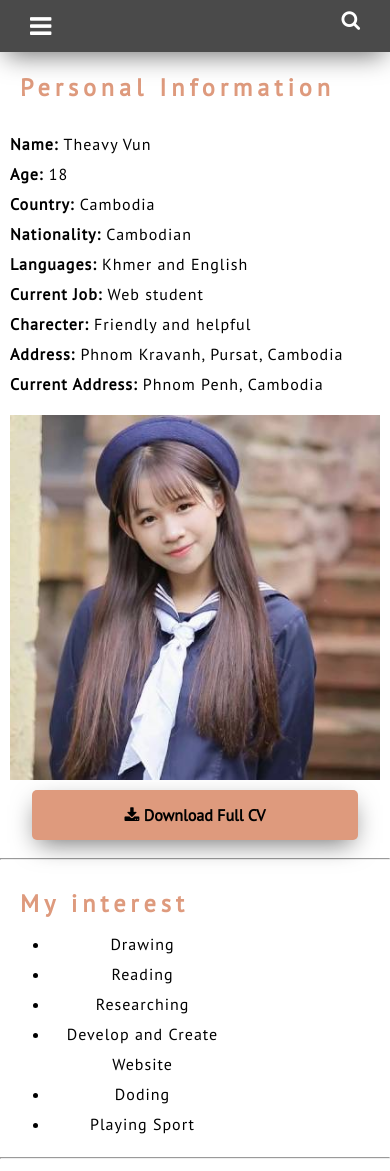
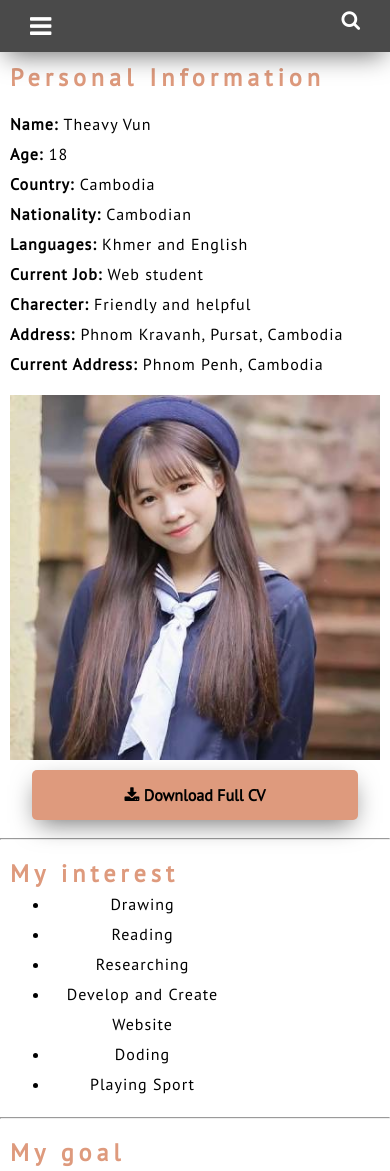
Before and after one commit to TheavyVun/theavy-cv, a plain HTML site: page pages/about.html in a window 390 px wide. Shown: the top 1171 px of the page. Drawn offline with Linux system fonts and the light colour scheme.

Commit message:
remove some style

```diff
--- a/css/style.css
+++ b/css/style.css
@@ -135,7 +135,6 @@ h1, h2 {
 }
 .info h2, .interest h2, .dream h2, .academic h2, .experience h2, .skill h2, .projects h2, .map h2 {
     margin: 0;
-    padding: 10px;
     color: #DE9A7D;
 }
 .info-img {
@@ -159,9 +158,7 @@ h1, h2 {
     margin: auto;
     box-sizing: border-box;
 }
-.interest h2, .dream h2 {
-    width: 50%;
-}
+
 .hobbies {
     display: flex;
 }
@@ -646,10 +643,6 @@ nav ul li a:hover{
     .info-img .link {
        width: 80%;
     }
-    .interest h2, .dream h2 {
-       width: 100%;
-       box-sizing: border-box;
-    }
     .hobbies {
        flex-wrap: wrap;
     }
```
